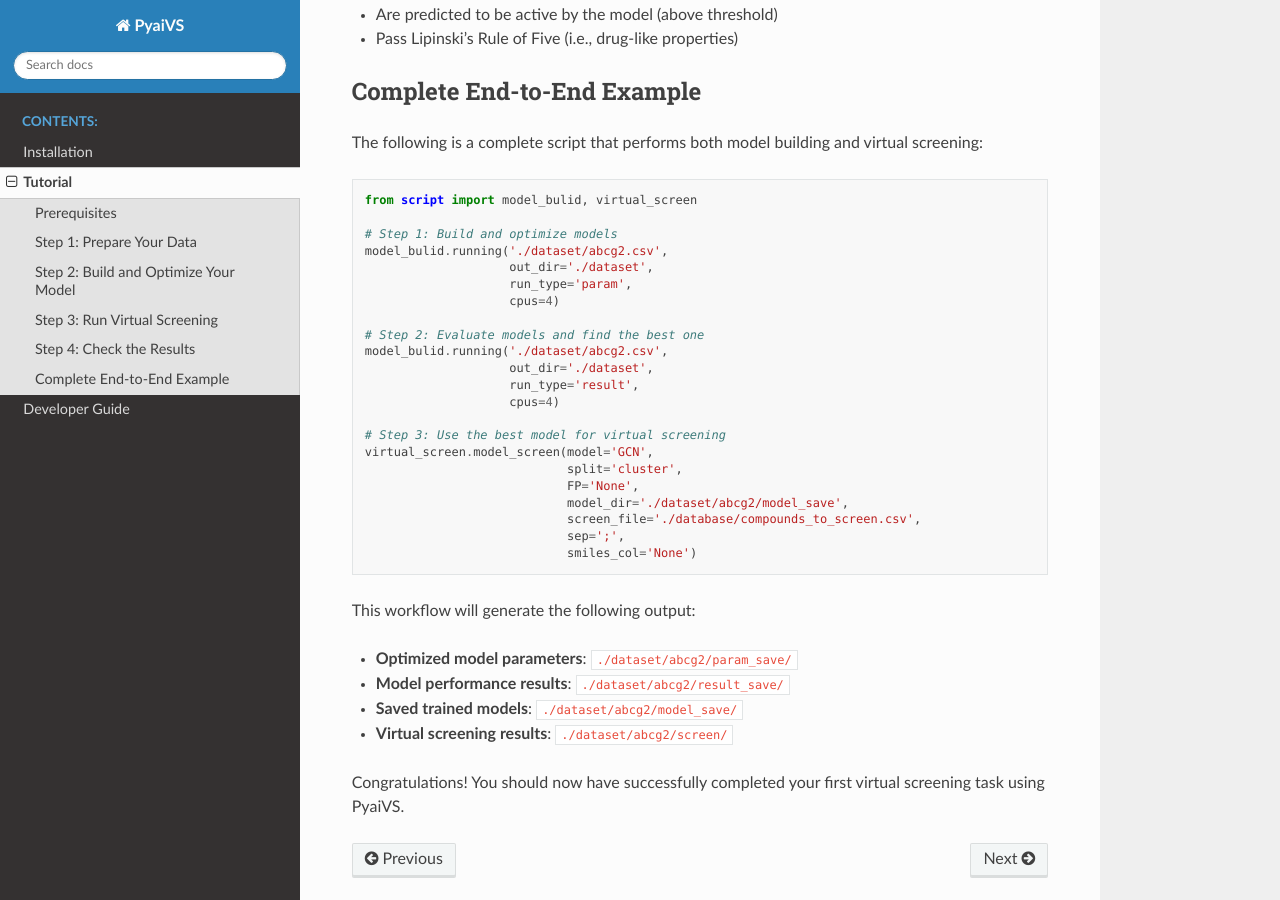
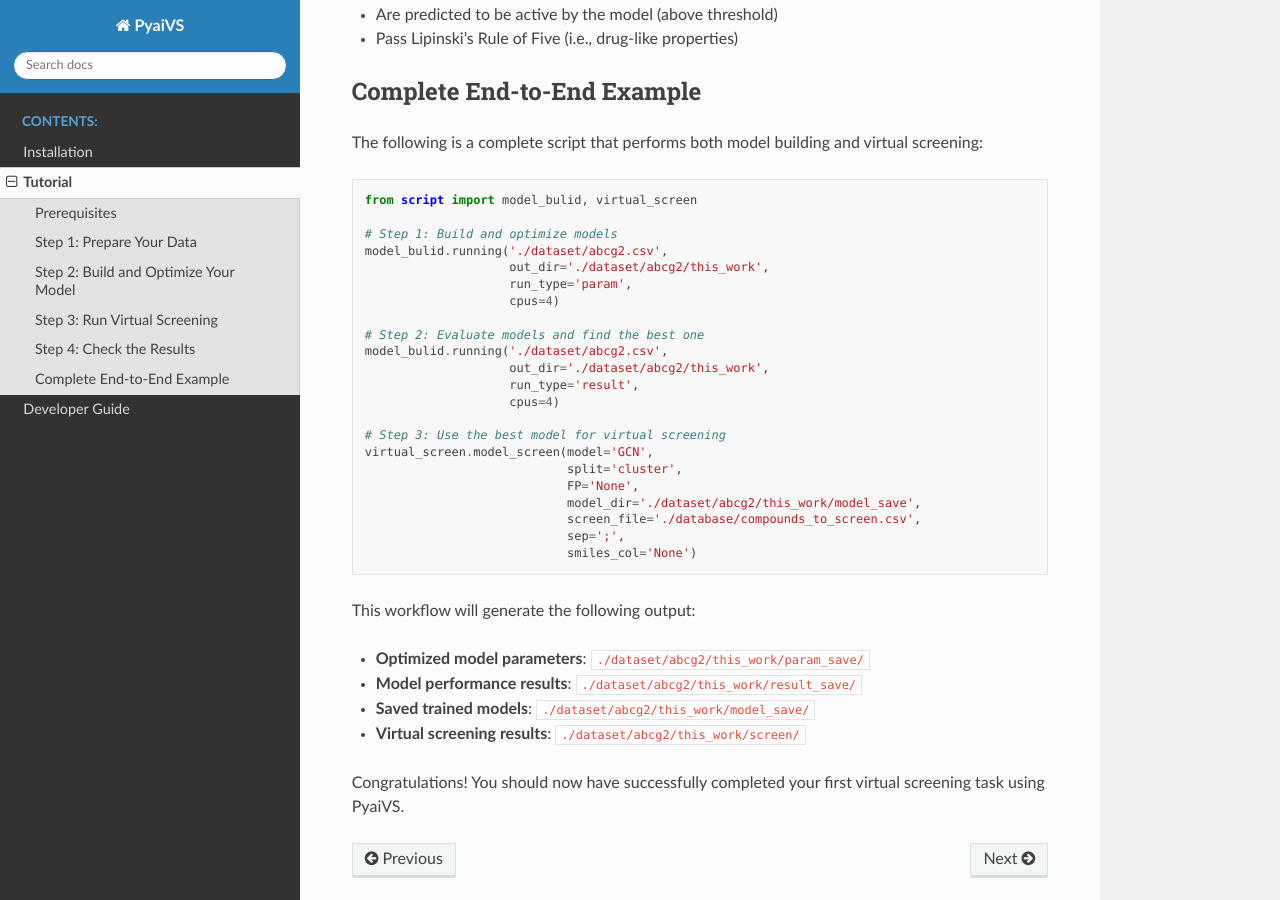
Before and after one commit to danqingmk/OpenVS_PyaiVS, a Sphinx documentation site: the page built from docs/tutorial.rst, in a window 1280 px wide and 900 px high, scrolled down 3072 px. Built offline with Sphinx 7.4.7 and the Read the Docs theme 3.1.0, drawn with Linux system fonts in a browser that asks for light colours.

Commit message:
Update tutorial.rst

```diff
--- a/docs/tutorial.rst
+++ b/docs/tutorial.rst
@@ -148,13 +148,13 @@ The following is a complete script that performs both model building and virtual
 
     # Step 1: Build and optimize models
     model_bulid.running('./dataset/abcg2.csv',
-                        out_dir='./dataset',
+                        out_dir='./dataset/abcg2/this_work',
                         run_type='param',
                         cpus=4)
 
     # Step 2: Evaluate models and find the best one
     model_bulid.running('./dataset/abcg2.csv',
-                        out_dir='./dataset',
+                        out_dir='./dataset/abcg2/this_work',
                         run_type='result',
                         cpus=4)
 
@@ -162,16 +162,16 @@ The following is a complete script that performs both model building and virtual
     virtual_screen.model_screen(model='GCN',
                                 split='cluster',
                                 FP='None',
-                                model_dir='./dataset/abcg2/model_save',
+                                model_dir='./dataset/abcg2/this_work/model_save',
                                 screen_file='./database/compounds_to_screen.csv',
                                 sep=';',
                                 smiles_col='None')
 
 This workflow will generate the following output:
 
-- **Optimized model parameters**: ``./dataset/abcg2/param_save/``
-- **Model performance results**: ``./dataset/abcg2/result_save/``
-- **Saved trained models**: ``./dataset/abcg2/model_save/``
-- **Virtual screening results**: ``./dataset/abcg2/screen/``
+- **Optimized model parameters**: ``./dataset/abcg2/this_work/param_save/``
+- **Model performance results**: ``./dataset/abcg2/this_work/result_save/``
+- **Saved trained models**: ``./dataset/abcg2/this_work/model_save/``
+- **Virtual screening results**: ``./dataset/abcg2/this_work/screen/``
 
 Congratulations! You should now have successfully completed your first virtual screening task using PyaiVS.
```
